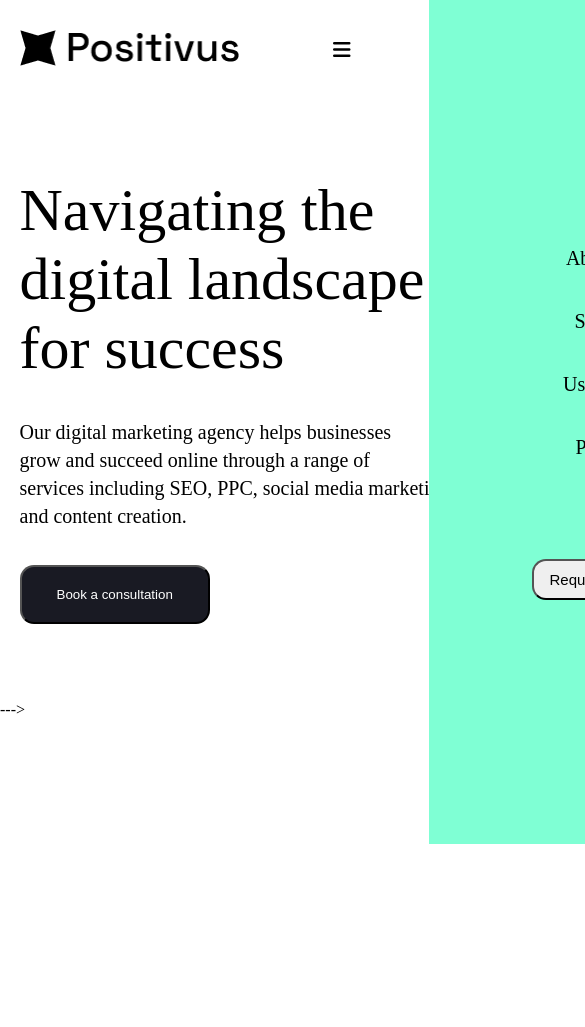
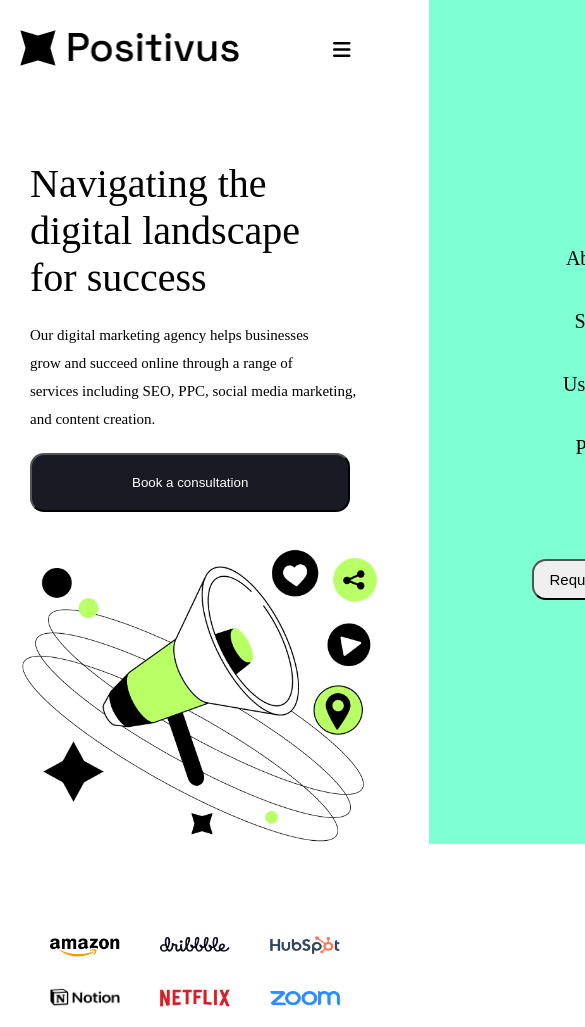
Before and after one commit to mujammelhossain75/positivus, a plain HTML site: page index.html in a window 390 px wide. Shown: the top 1027 px of the page, 585 px wide, since content can reach past the window. Before the commit the page ends 844 px from the top, so only its background shows below. Drawn offline with nearby package versions, Linux system fonts and the light colour scheme.

Commit message:
add responsive

```diff
--- a/css/responsive.css
+++ b/css/responsive.css
@@ -36,4 +36,50 @@
     #check:checked ~ .menu{
         right: 0;
     }
+
+    .dis-flex{
+        width: 350px;
+        gap: 20px;
+    }
+    .header-title{
+        font-size: 40px;
+    }
+    .header-pera{
+        font-size: 15px;
+
+    }
+    .header-img{
+        width: 380px;
+    }
+/*----------------
+    HEADER END
+-----------------*/
+
+
 }
+@media (max-width: 575px) {
+    .header-container{
+        flex-direction: column;
+    }
+    .dis-flex{
+        padding: 10px;
+        display: flex;
+        padding-bottom: 30px;
+    }
+    .header-btn{
+        padding: 20px 100px;
+        gap: 30px;
+    }
+/*----------------
+    HEADER END
+-----------------*/
+.company-logo{
+   flex-wrap: wrap;
+}
+.images{
+   width: 20%;
+   height: auto;
+   margin: 10px 20px;
+}
+
+}
--- a/index.html
+++ b/index.html
@@ -46,7 +46,35 @@
             </div>
          </header>
         </main>
-    </div>--->
+    </div>
+    <!--------------
+        HEADER END
+    ---------------->
+    <div class="logo-section">
+        <main class="container">
+            <div class="company-logo">
+                    <div class="images">
+                        <img src="images/logo-1.png" alt="">
+                     </div>
+                     <div class="images">
+                        <img src="images/logo-2.png" alt="">
+                      </div>
+                      <div class="images">
+                        <img src="images/logo-3.png" alt="">
+                      </div>
+                    <div class="images">
+                        <img src="images/logo-4.png" alt="">
+                     </div>
+                     <div class="images">
+                        <img src="images/logo-5.png" alt="">
+                     </div>
+                     <div class="images">
+                        <img src="images/logo-6.png" alt="">
+                     </div>
+            </div>
+        </main>
+    </div>
+
 
 
 
--- a/style.css
+++ b/style.css
@@ -143,53 +143,22 @@ nav{}
     max-width: 100%;
     height: auto;
 }
-
-
-/*header{
-    padding: 30px 0;
-    background-color:white;
-}
-.container{
-    width: 90%;
-    margin: auto;
-}
-.parent{
-    display: flex;
-    justify-content: space-between;
-    align-items: center;
-}
-.menu{
-    width: 800px;
-}
-.menu ul{
-    display: flex;
-    justify-content: space-between;
-    align-items: center;
-}
-.menu ul li{
-    padding: 0 8px;
-}
-.menu ul li a{
-    font-family: Space Grotesk;
-    font-size: 20px;
-    font-weight: 400;
-    line-height: 28px;
-    color: black;
-    text-transform: capitalize;
-
-}
-.menu-b{
-    padding: 20px 35px 20px 35px;
-    gap: 10px;
-    border-radius: 14px;
-    border: 1px 0px 0px 0px;
-    opacity: 0px;
-    font-size: 18px;
+/*----------------
+    HEADER END
+-----------------*/
+.company-logo{
     display: flex;
     justify-content: center;
     align-items: center;
-
 }
-.close-menu, .open-menu{
-    display: none;
-}*/
+.images{
+    flex-wrap: wrap;
+    width: 100%;
+    height: auto;
+    margin: 10px;
+    text-align: center;
+}
+.images img{
+    max-width: 100%;
+    height: auto;
+}
```
